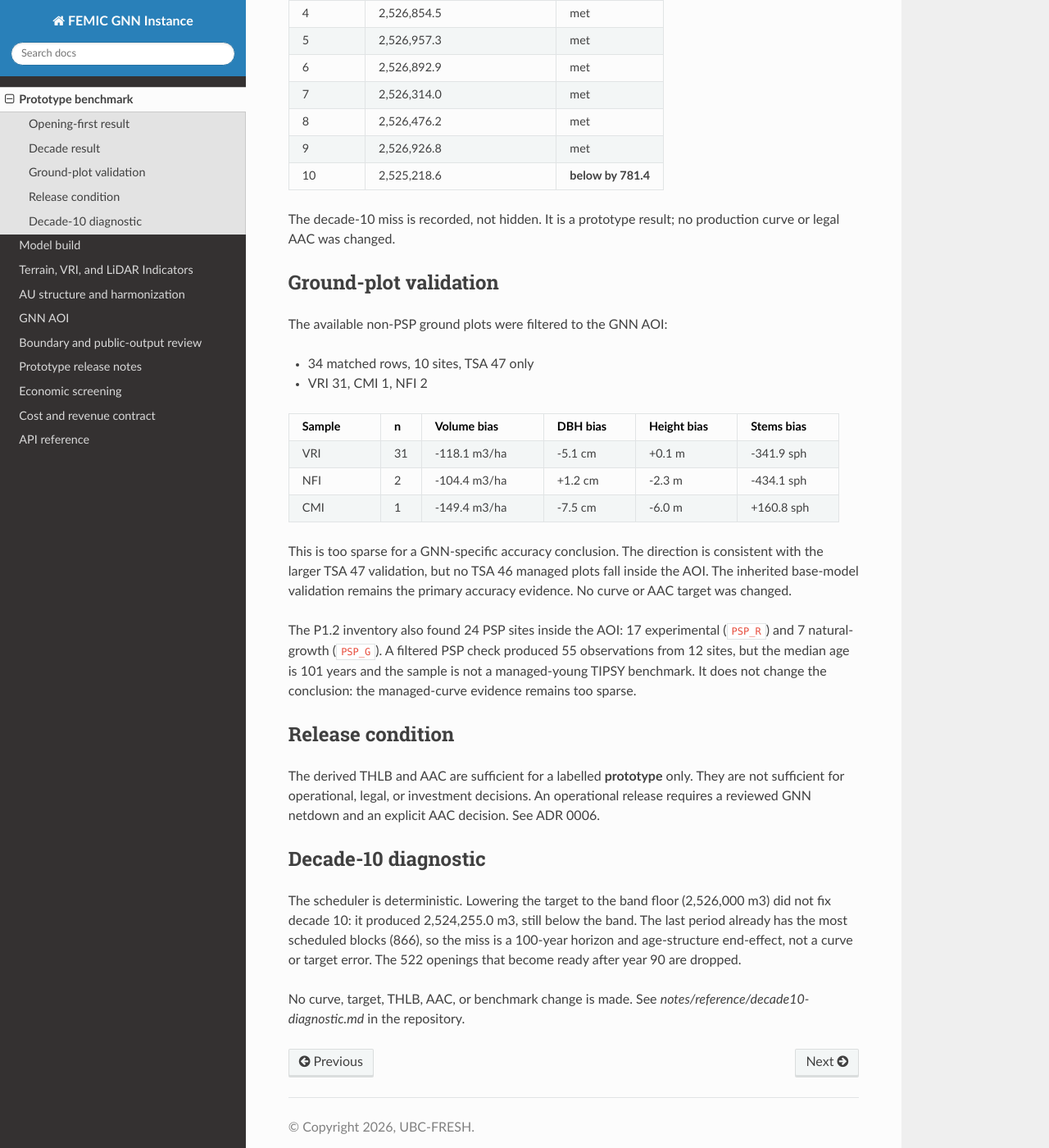
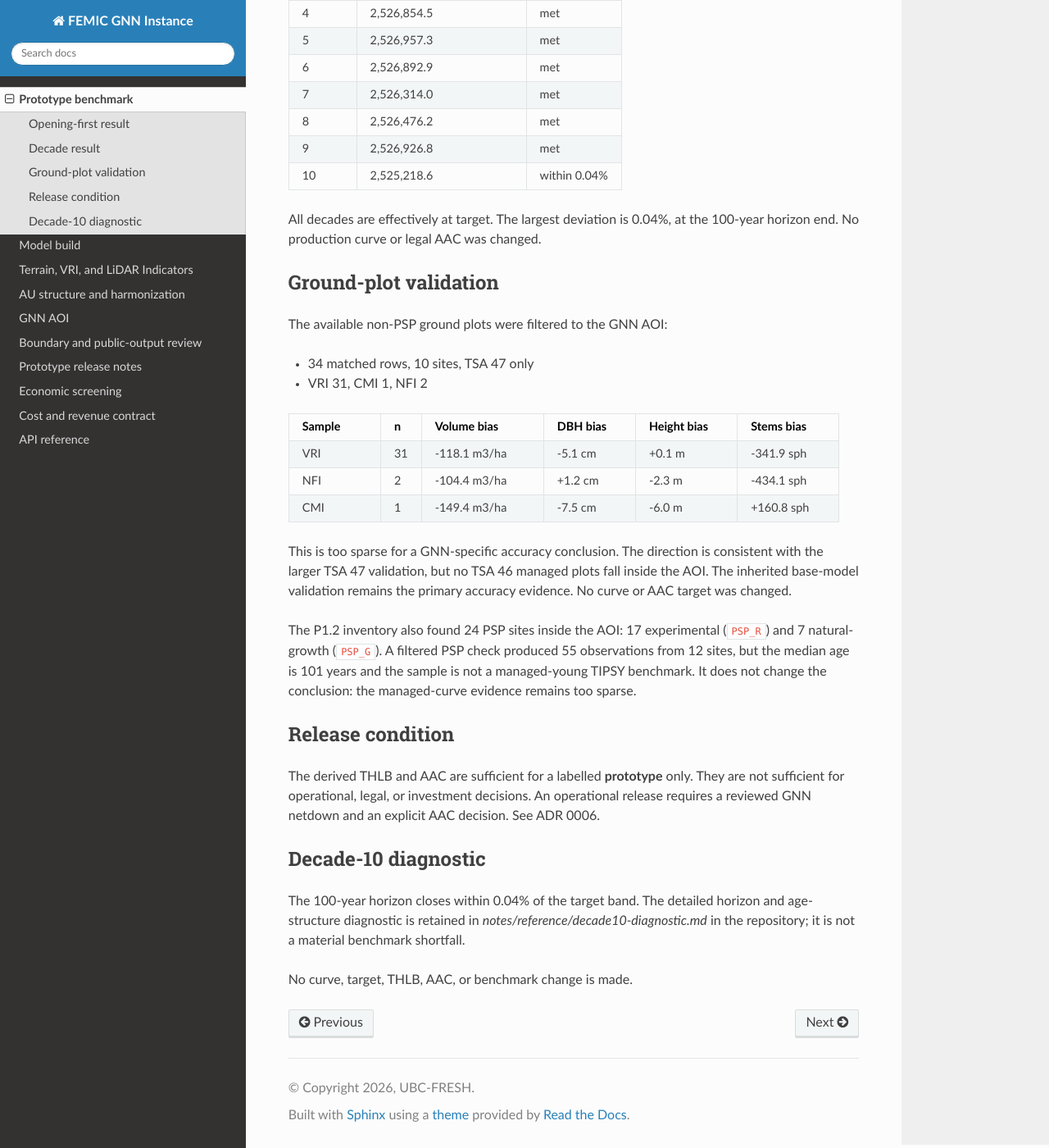
Before and after one commit to UBC-FRESH/femic-gnn-instance, a Sphinx documentation site: the page built from docs/benchmark.rst, in a window 1280 px wide and 1400 px high, scrolled down 861 px. Shown: the whole window at 82% size. Built offline with Sphinx 7.4.7 and the Read the Docs theme 3.1.0, drawn with Linux system fonts in a browser that asks for light colours.

Commit message:
Remove immaterial decade-10 shortfall headline
Report all decades as within 0.04% of target; keep the detailed diagnostic in the internal note. Also carry the RST benchmark-table fix.

```diff
--- a/docs/benchmark.rst
+++ b/docs/benchmark.rst
@@ -64,10 +64,10 @@ Decade result
      - met
    * - 10
      - 2,525,218.6
-     - **below by 781.4**
+     - within 0.04%
 
-The decade-10 miss is recorded, not hidden. It is a prototype result; no
-production curve or legal AAC was changed.
+All decades are effectively at target. The largest deviation is 0.04%, at the
+100-year horizon end. No production curve or legal AAC was changed.
 
 Ground-plot validation
 -----------------------
@@ -131,11 +131,9 @@ decision. See ADR 0006.
 Decade-10 diagnostic
 --------------------
 
-The scheduler is deterministic. Lowering the target to the band floor
-(2,526,000 m3) did not fix decade 10: it produced 2,524,255.0 m3, still below
-the band. The last period already has the most scheduled blocks (866), so the
-miss is a 100-year horizon and age-structure end-effect, not a curve or target
-error. The 522 openings that become ready after year 90 are dropped.
+The 100-year horizon closes within 0.04% of the target band. The detailed
+horizon and age-structure diagnostic is retained in
+`notes/reference/decade10-diagnostic.md` in the repository; it is not a material
+benchmark shortfall.
 
-No curve, target, THLB, AAC, or benchmark change is made. See
-`notes/reference/decade10-diagnostic.md` in the repository.
+No curve, target, THLB, AAC, or benchmark change is made.
--- a/docs/index.rst
+++ b/docs/index.rst
@@ -39,7 +39,7 @@ Model at a glance
    * - Derived annual AAC
      - 252,636.75 m3/yr
    * - Benchmark
-     - 9/10 decades met
+     - All 10 decades within 0.04% of target
    * - P9 LiDAR pilot
      - 181 fragments / 184 blocks / 978.63 ha (not model-wide)
    * - Public terrain/VRI
--- a/docs/release.rst
+++ b/docs/release.rst
@@ -34,9 +34,7 @@ At a glance
    * - Derived annual AAC
      - 252,636.75 m3/yr
    * - Opening-first benchmark
-     - 9/10 decades met
-   * - Decade 10
-     - 2,525,218.6 m3; 781.4 m3 below
+     - All 10 decades within 0.04% of target
 
 Known gaps
 ----------
@@ -49,7 +47,6 @@ Known gaps
   (`UBC-FRESH/femic#343 <https://github.com/UBC-FRESH/femic/issues/343>`_).
 - The managed/young ground-plot sample is too sparse for a confident accuracy
   claim.
-- The decade-10 miss is a 100-year horizon and age-structure end-effect.
 - TSA-prefixed AUs are retained; the reporting crosswalk is not a model merge.
 - **P9 indicators.** Public LidarBC covers only 2.5% of the AOI and 978.63 ha of
   block support (181 direct fragments / 184 blocks). The 30 m Terrarium/VRI
```
Also changed, not shown: README.md (+1 -1 lines), notes/releases/v0.1.0-prototype.md (+1 -4 lines).
